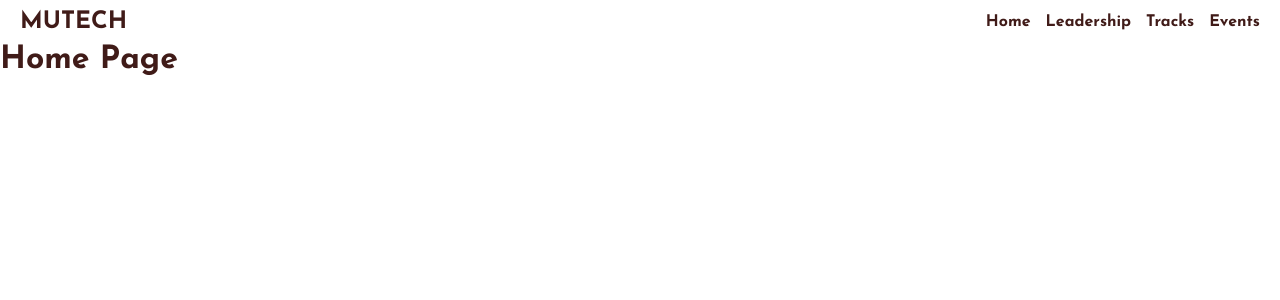
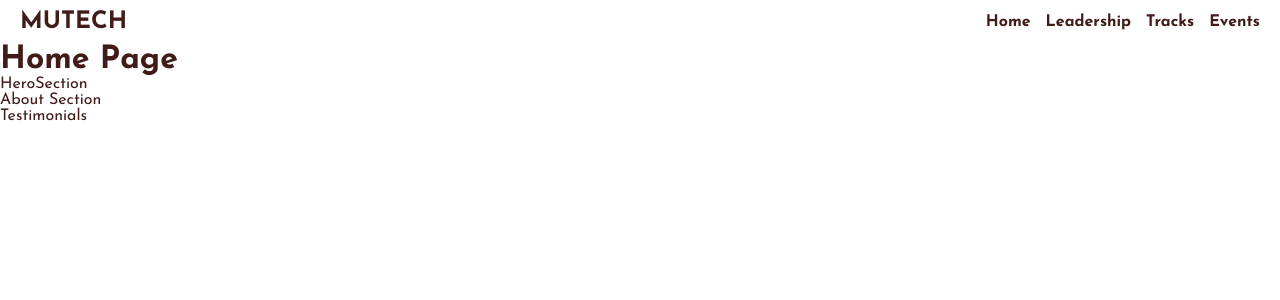
Before and after one commit to FrancisMurayaDev/murang-a-university-tech-club, a React (Vite) app: page / in a window 1280 px wide. Shown: the top 300 px of the page. Built offline with nearby package versions, Linux system fonts and the light colour scheme.

Commit message:
homepage components

```diff
--- a/src/App.tsx
+++ b/src/App.tsx
@@ -1,5 +1,5 @@
 import { Routes, Route } from "react-router-dom"
-import Home from "./Pages/Home"
+import Home from "./Pages/Home/Home"
 import Events from "./Pages/Events"
 import Leadership from "./Pages/Leadership"
 import Tracks from "./Pages/Tracks"
--- /dev/null
+++ b/src/Components/AboutSection/AboutSection.tsx
@@ -0,0 +1,13 @@
+import "./AboutSection.css"
+
+import React from 'react'
+
+function AboutSection() {
+  return (
+    <div>
+      About Section
+    </div>
+  )
+}
+
+export default AboutSection
--- /dev/null
+++ b/src/Components/HeroSection/HeroSection.tsx
@@ -0,0 +1,10 @@
+function HeroSection() {
+  return (
+    <div>
+      HeroSection
+
+    </div>
+  )
+}
+
+export default HeroSection
--- /dev/null
+++ b/src/Components/Testimonials/Testimonials.tsx
@@ -0,0 +1,12 @@
+import "./Testimonials.css"
+
+function Testimonials() {
+  return (
+    <div>
+      Testimonials
+
+    </div>
+  )
+}
+
+export default Testimonials
--- a/src/Pages/Home.tsx
+++ /dev/null
@@ -1,10 +0,0 @@
-function Home() {
-  return (
-    <div>
-      <h1>Home Page</h1>
-
-    </div>
-  )
-}
-
-export default Home
--- /dev/null
+++ b/src/Pages/Home/Home.tsx
@@ -0,0 +1,18 @@
+import "./Home.css"
+import HeroSection from "../../Components/HeroSection/HeroSection"
+import AboutSection from "../../Components/AboutSection/AboutSection"
+import Testimonials from "../../Components/Testimonials/Testimonials"
+
+function Home() {
+  return (
+    <div>
+      <h1>Home Page</h1>
+      <HeroSection />
+      <AboutSection />
+      <Testimonials />
+
+    </div>
+  )
+}
+
+export default Home
```
Also changed, not shown: src/Components/AboutSection/AboutSection.css (added), src/Components/HeroSection/HeroSection.css (added), src/Components/Testimonials/Testimonials.css (added), src/Pages/Home/Home.css (added).
